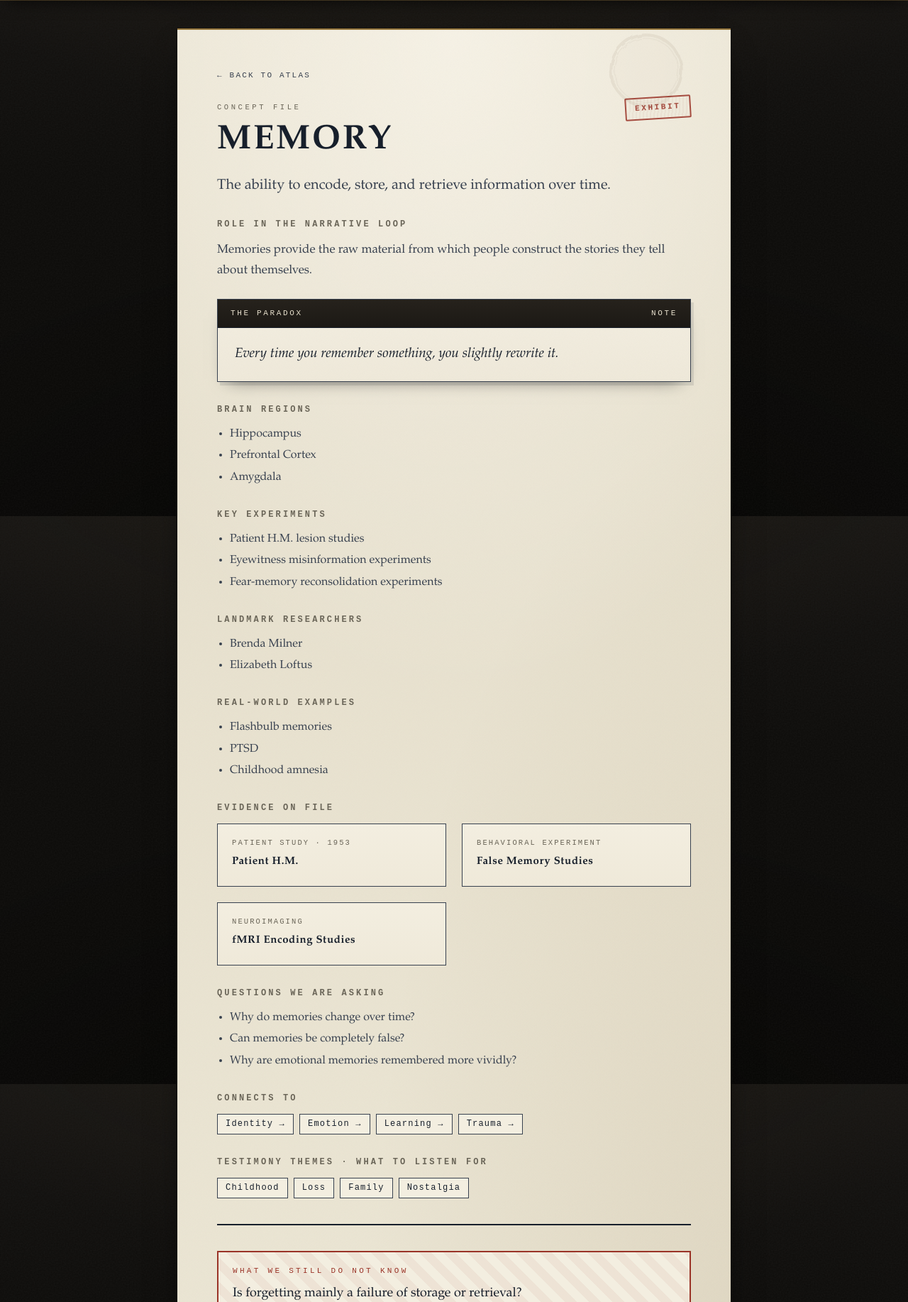
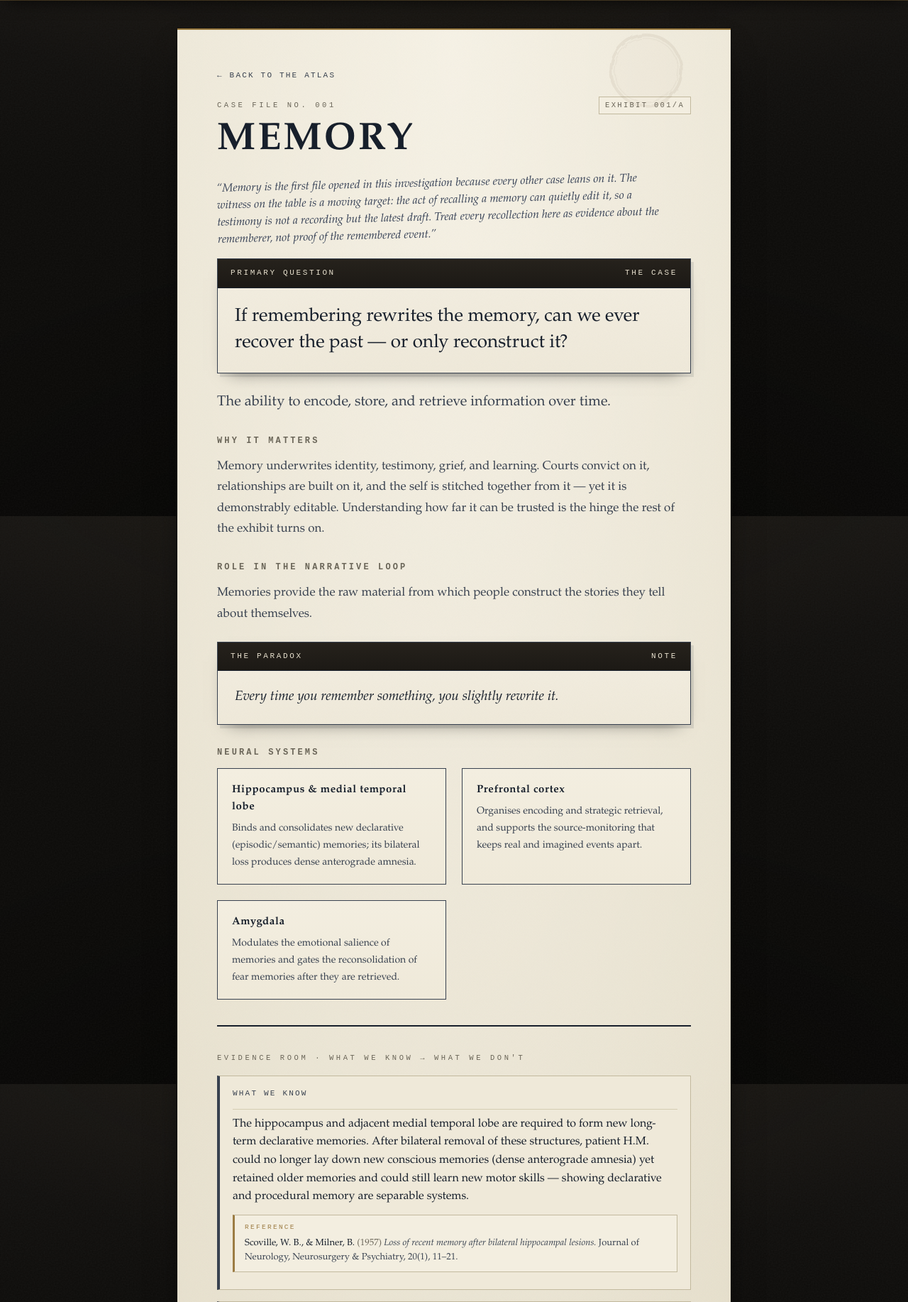
Before and after one commit to SahilSinghDiwan/nescience, a Flask app: page /atlas/Memory in a window 1280 px wide. Shown: the part 73-1907 px from the top of the page at 71% size. Run offline with Flask 3, Linux system fonts and the light colour scheme.

Commit message:
NESC-08: deep Case File view (renders the authored concept schema)
Rebuild concept.html into the Case File anatomy (§7): investigator's note,
primary question, why it matters, definition, neural systems, four-tier
Evidence Room with reference cards (NESC-09 content), structured Open
Questions ending in what-remains-unknown (NESC-10 content), connected files,
testimony themes, and a next-case pointer. Case/exhibit numbering from the
concept's atlas position (Memory -> 001). Stubs still render honestly as
UNKNOWN. atlas route now passes the citation index + case numbers.

Adds test_case_file.py. Full suite: 46 passed.

Co-Authored-By: Claude Opus 4.8 <noreply@anthropic.com>

```diff
--- a/app.py
+++ b/app.py
@@ -21,6 +21,7 @@ from flask import (
     Flask, render_template, request, jsonify, abort, url_for, redirect, session
 )
 
+import bibliography
 import database
 import identity
 from protocol import INTERVIEW_PROTOCOL
@@ -351,16 +352,28 @@ def atlas_index():
     return render_template("atlas.html", defined=defined, stubs=stubs)
 
 
+def _case_number_for(name):
+    """A concept's case number from its position in the atlas (Memory -> 001)."""
+    order = list(concepts.keys())
+    return f"{order.index(name) + 1:03d}"
+
+
 @app.route("/atlas/<name>")
 def atlas_concept(name):
     if name not in concepts:
         abort(404)
+    concept = concepts[name]
+    next_case = concept.get("next_case")
     return render_template(
         "concept.html",
         name=name,
-        concept=concepts[name],
+        concept=concept,
         defined=is_defined(name),
         all_concepts=concepts,
+        citations=bibliography.index_for(name),
+        case_number=_case_number_for(name),
+        next_case=next_case if next_case in concepts else None,
+        next_case_number=_case_number_for(next_case) if next_case in concepts else None,
     )
 
 
--- a/static/css/nescience.css
+++ b/static/css/nescience.css
@@ -719,6 +719,59 @@ a.back:hover { color: var(--brass); }
 .refcard-missing { border-left-color: var(--stamp); }
 .refcard-missing .refcard-head { color: var(--stamp); }
 
+/* ---- Evidence Room tiers (NESC-09) ----------------------- */
+
+.tier {
+  border: 1px solid var(--line);
+  border-left: 4px solid var(--ink-soft);
+  background: var(--paper-3);
+  padding: 16px 18px;
+  margin-top: 16px;
+}
+.tier-label {
+  font-family: var(--mono);
+  font-size: 11px;
+  letter-spacing: 0.2em;
+  text-transform: uppercase;
+  color: var(--ink-soft);
+  margin-bottom: 12px;
+}
+.tier-entry { padding: 8px 0; border-top: 1px solid var(--line-soft); }
+.tier-entry:first-of-type { border-top: 0; padding-top: 0; }
+/* the honest gap tier is the one that draws the eye */
+.tier-unknown {
+  border-left-color: var(--stamp);
+  background:
+    repeating-linear-gradient(45deg, rgba(154,51,39,0.045) 0 12px, transparent 12px 24px),
+    var(--paper-3);
+}
+.tier-unknown .tier-label { color: var(--stamp); }
+
+/* ---- Open Questions (NESC-10) ---------------------------- */
+
+.openq {
+  border-top: 2px solid var(--ink);
+  padding-top: 18px;
+  margin-top: 26px;
+}
+.openq-q { font-family: var(--serif); font-size: 21px; line-height: 1.4; letter-spacing: 0; margin-bottom: 12px; }
+.openq-row {
+  display: grid;
+  grid-template-columns: 210px 1fr;
+  gap: 16px;
+  padding: 9px 0;
+  border-bottom: 1px solid var(--line-soft);
+}
+.openq-k {
+  font-family: var(--mono);
+  font-size: 10.5px;
+  letter-spacing: 0.14em;
+  text-transform: uppercase;
+  color: var(--ink-faint);
+  padding-top: 3px;
+}
+.openq-v { font-family: var(--serif); font-size: 16px; color: var(--ink-soft); }
+
 @media (max-width: 820px) {
   .wrap { padding: 40px 26px 60px; margin: 22px auto 44px; }
   .wrap::after { display: none; }
@@ -726,6 +779,7 @@ a.back:hover { color: var(--brass); }
   .ledger { flex-wrap: wrap; }
   .ledger div { flex: 1 1 45%; }
   .fields .row { grid-template-columns: 1fr; gap: 4px; }
+  .openq-row { grid-template-columns: 1fr; gap: 3px; }
   .masthead nav { display: none; }
   .masthead-inner { flex-wrap: wrap; }
   .drawer { grid-template-columns: 1fr; }
--- a/templates/concept.html
+++ b/templates/concept.html
@@ -1,6 +1,7 @@
 {% extends "base.html" %}
+{% from "macros.html" import citation_note %}
 {% block wrapclass %}wrap-narrow{% endblock %}
-{% block title %}NESCIENCE — {{ name }}{% endblock %}
+{% block title %}NESCIENCE — Case {{ case_number }} · {{ name }}{% endblock %}
 
 {% macro listing(title, items) %}
   {% if items %}
@@ -12,14 +13,15 @@
 {% endmacro %}
 
 {% block content %}
-<a class="back" href="{{ url_for('atlas_index') }}">← Back to atlas</a>
+<a class="back" href="{{ url_for('atlas_index') }}">← Back to the atlas</a>
 
-<div style="display:flex; align-items:baseline; justify-content:space-between; margin-top:18px; gap:16px; flex-wrap:wrap">
+<div class="filehead">
   <div>
-    <div class="overline">Concept file</div>
-    <h1 class="display" style="font-size:48px">{{ name | upper }}</h1>
+    <div class="overline">Case File No. {{ case_number }}</div>
+    <h1 class="display" style="font-size:clamp(32px,7vw,54px)">{{ name | upper }}</h1>
   </div>
-  {% if defined %}<div class="stamp">Exhibit</div>{% else %}<div class="stamp">Open · Unknown</div>{% endif %}
+  {% if defined %}<span class="exhibit">EXHIBIT {{ case_number }}/A</span>
+  {% else %}<div class="stamp">Open · Unknown</div>{% endif %}
 </div>
 
 {% if not defined %}
@@ -32,7 +34,30 @@
     </div>
   </div>
 {% else %}
-  <p class="lede" style="margin-top:22px">{{ concept.definition }}</p>
+
+  {% if concept.investigators_note %}
+    <div class="marginalia" style="margin-top:20px; max-width:640px">{{ concept.investigators_note }}</div>
+  {% endif %}
+
+  {% if concept.primary_question %}
+    <div class="card" style="margin-top:22px">
+      <div class="card-head"><span>Primary question</span><span>The case</span></div>
+      <div class="card-body">
+        <p class="serif" style="font-size:clamp(20px,3vw,26px); line-height:1.45; margin:0; color:var(--ink)">
+          {{ concept.primary_question }}
+        </p>
+      </div>
+    </div>
+  {% endif %}
+
+  <p class="lede" style="margin-top:24px">{{ concept.definition }}</p>
+
+  {% if concept.why_it_matters %}
+    <div class="section">
+      <h3>Why it matters</h3>
+      <p class="prose" style="margin:0">{{ concept.why_it_matters }}</p>
+    </div>
+  {% endif %}
 
   {% if concept.narrative_role %}
     <div class="section">
@@ -48,32 +73,91 @@
     </div>
   {% endif %}
 
-  {{ listing('Brain regions', concept.brain_regions) }}
-  {{ listing('Key experiments', concept.key_experiments) }}
-  {{ listing('Landmark researchers', concept.landmark_researchers) }}
-  {{ listing('Real-world examples', concept.real_world_examples) }}
+  {# ---- Neural systems ---- #}
+  {% if concept.neural_systems %}
+    <div class="section">
+      <h3>Neural systems</h3>
+      <div class="grid grid-2">
+        {% for ns in concept.neural_systems %}
+          <div class="lead" style="box-shadow:none">
+            <h4 style="font-size:15px">{{ ns.system }}</h4>
+            <p class="prose" style="font-size:14px; margin:6px 0 0">{{ ns.role }}</p>
+          </div>
+        {% endfor %}
+      </div>
+    </div>
+  {% else %}
+    {{ listing('Brain regions', concept.brain_regions) }}
+  {% endif %}
 
+  {# ---- Evidence Room · four epistemic tiers (NESC-09) ---- #}
+  {% if concept.evidence_room %}
+    <hr class="rule-strong">
+    <div class="overline">Evidence Room · what we know → what we don't</div>
+    {% set tiers = [
+      ('what_we_know', 'What we know', false),
+      ('evidence_suggests', 'What the evidence suggests', false),
+      ('disagreement', 'What researchers disagree about', false),
+      ('unknown', "What we don't know", true)
+    ] %}
+    {% for key, label, is_unknown in tiers %}
+      {% set entries = concept.evidence_room.get(key) %}
+      {% if entries %}
+        <div class="tier {% if is_unknown %}tier-unknown{% endif %}">
+          <div class="tier-label">{{ label }}</div>
+          {% for entry in entries %}
+            <div class="tier-entry">
+              <p class="serif" style="font-size:16px; margin:0; color:var(--ink)">{{ entry.claim }}</p>
+              {{ citation_note(entry.citation, citations) }}
+            </div>
+          {% endfor %}
+        </div>
+      {% endif %}
+    {% endfor %}
+  {% endif %}
+
+  {# ---- Legacy collected evidence (short labels) ---- #}
   {% if concept.evidence %}
     <div class="section">
-      <h3>Evidence on file</h3>
-      <div class="grid grid-2">
+      <h3>Also on file</h3>
+      <div class="pill-row">
         {% for ex in concept.evidence %}
-          <div class="lead" style="box-shadow:none">
-            <div class="score">{{ ex.type }}{% if ex.year %} · {{ ex.year }}{% endif %}</div>
-            <h4 style="font-size:15px; margin-top:6px">{{ ex.title }}</h4>
-          </div>
+          <span class="pill">{{ ex.title }}{% if ex.year %} · {{ ex.year }}{% endif %}</span>
         {% endfor %}
       </div>
     </div>
   {% endif %}
 
-  {{ listing('Questions we are asking', concept.questions) }}
+  {{ listing('Landmark researchers', concept.landmark_researchers) }}
+  {{ listing('Real-world examples', concept.real_world_examples) }}
 
-  {% if concept.connects_to %}
+  {# ---- Open Questions · structured (NESC-10) ---- #}
+  {% if concept.open_questions %}
+    <hr class="rule-strong">
+    <div class="overline">Open Questions · the philosophical heart</div>
+    {% for q in concept.open_questions %}
+      <div class="openq">
+        <h3 class="openq-q">{{ q.question }}</h3>
+        <div class="openq-row"><span class="openq-k">What science knows</span><span class="openq-v">{{ q.what_science_knows }}</span></div>
+        <div class="openq-row"><span class="openq-k">What the evidence suggests</span><span class="openq-v">{{ q.what_evidence_suggests }}</span></div>
+        <div class="openq-row"><span class="openq-k">Where the evidence disagrees</span><span class="openq-v">{{ q.where_evidence_disagrees }}</span></div>
+        <div class="unknown-block" style="margin-top:12px">
+          <div class="label">What remains unknown</div>
+          <div class="body" style="font-size:16px">{{ q.what_remains_unknown }}</div>
+        </div>
+      </div>
+    {% endfor %}
+  {% elif concept.questions %}
+    {{ listing('Questions we are asking', concept.questions) }}
+  {% endif %}
+
+  {# ---- Connected files ---- #}
+  {% set connected = concept.connected_files or concept.connects_to %}
+  {% if connected %}
     <div class="section">
-      <h3>Connects to</h3>
+      <h3>Connected files</h3>
       <div class="pill-row">
-        {% for other in concept.connects_to %}
+        {% for other in connected %}
           {% if other in all_concepts %}
             <a class="pill" href="{{ url_for('atlas_concept', name=other) }}">{{ other }} →</a>
           {% else %}
@@ -94,10 +178,18 @@
   {% endif %}
 
   {% if concept.unresolved %}
-    <hr class="rule-strong">
+    <hr class="rule">
     <div class="unknown-block">
-      <div class="label">What we still do not know</div>
+      <div class="label">The headline still unknown</div>
       <div class="body">{{ concept.unresolved }}</div>
+    </div>
+  {% endif %}
+
+  {# ---- Next case ---- #}
+  {% if next_case %}
+    <div class="controls" style="margin-top:34px">
+      <a class="back" href="{{ url_for('atlas_index') }}">← The atlas</a>
+      <a class="btn" href="{{ url_for('atlas_concept', name=next_case) }}">Next case · {{ next_case_number }} {{ next_case | upper }} →</a>
     </div>
   {% endif %}
 {% endif %}
```
Also changed, not shown: test_case_file.py (added, +44 -0 lines).
